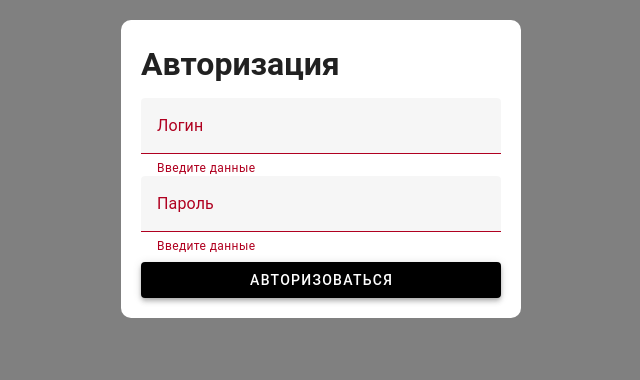
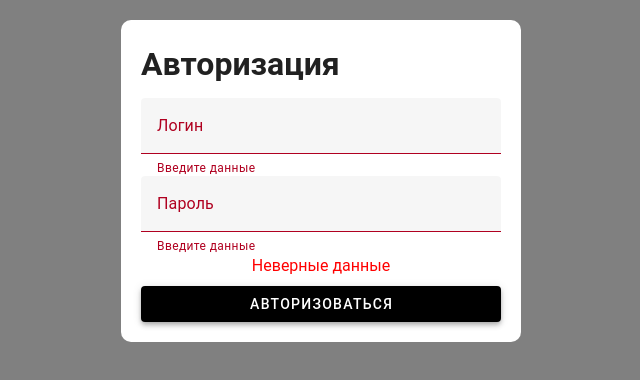
Before and after one commit to lewis2101/onevision, a Vue app: page /login in a window 1280 px wide. Both pictures are taken after a click on the button "АВТОРИЗОВАТЬСЯ". Shown: the top 380 px of the page, without its empty margins (319-959 px from the left). Built offline with nearby package versions, Linux system fonts and the light colour scheme; no server answers.

Commit message:
added padding

```diff
--- a/src/composables/useFetch.ts
+++ b/src/composables/useFetch.ts
@@ -16,6 +16,7 @@ export const useFetch = () => {
         router.push({ name: 'login' })
         throw value
       }
+      if(value.response.status === 403) throw value
       error.show()
       throw value
     }
--- a/src/views/Login.vue
+++ b/src/views/Login.vue
@@ -14,6 +14,7 @@
           :rules="rules"
           label="Пароль"
         ></v-text-field>
+        <div class="error" v-if="error">Неверные данные</div>
         <v-btn class="mt-2" type="submit" color="black" block :loading="loading">Авторизоваться</v-btn>
       </v-form>
     </v-sheet>
@@ -21,7 +22,7 @@
 </template>
 
 <script setup lang="ts">
-import {reactive, ref} from "vue";
+import {reactive, ref, watch} from "vue";
 import {IAuth} from "@/types/auth";
 import {auth} from "@/api/auth";
 import {useRouter} from "vue-router";
@@ -37,6 +38,9 @@ const form = reactive<IAuth>({
 })
 
 const loading = ref(false)
+const error = ref(false)
+
+watch(form, () => error.value = false)
 
 const rules =  [
   value => {
@@ -54,6 +58,7 @@ const submit = async () => {
     localStorage.setItem('token', token)
     await router.push('/')
   } catch (e: any) {
+    error.value = true
     console.log(e)
   } finally {
     loading.value = false
@@ -81,4 +86,8 @@ const submit = async () => {
   display: flex;
   justify-content: center;
 }
+.error {
+  color: red;
+  text-align: center;
+}
 </style>
```
